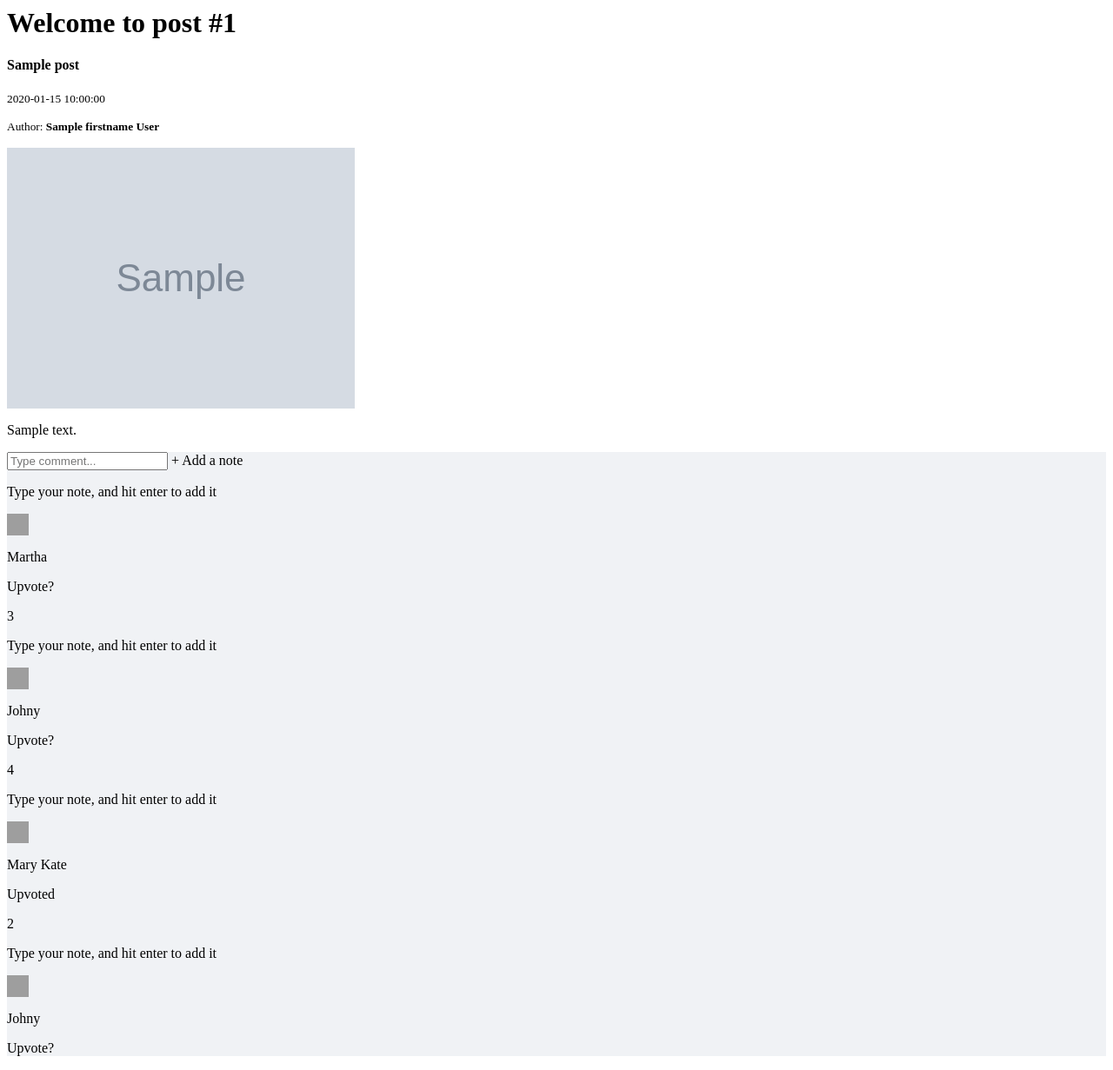
After one commit to manuba30/php, a PHP site: template views/template_page_post.phtml in a window 1280 px wide. The commit adds this page. Shown: the whole page at 87% size. Run offline with PHP 8.4, Linux system fonts and the light colour scheme; the template is opened without the code that fills it: most values are stand-ins (such as "Sample title", 1, 10 or a date in 2020); grey boxes marked "Sample" are stand-in pictures; grey boxes are pictures that could not be loaded.

Commit message:
creation individual for the posts and start of the profiles

```diff
--- a/views/base.phtml
+++ b/views/base.phtml
@@ -33,6 +33,9 @@
             </li>
             <li class="nav-item">
               <a class="nav-link <?php if ($page === 'contact') echo 'active'; ?>" href="?page=contact">Contact</a>
+            </li>
+            <li class="nav-item">
+              <a class="nav-link <?php if ($page === 'profiles') echo 'active'; ?>" href="?page=profiles">profiles</a>
             </li>
 
             <li class="nav-item dropdown">
--- /dev/null
+++ b/views/template_description_add.phtml
@@ -0,0 +1,3 @@
+<h1>update your biography</h1>
+
+<textarea maxlength="255" class="form-control" name="description" id="description" placeholder="Add a description"><?= $the_post['description'] ?></textarea
--- a/views/template_gallery.phtml
+++ b/views/template_gallery.phtml
@@ -27,9 +27,10 @@ function limitarCaracteres($texto, $limite) {
                 <h4><?= $post['title'] ?></h4>
                 <small><?= $post['created_at'] ?></small>
                 <p><small>Author: <strong><?= $post['firstname'] ?> <?= $post['lastname'] ?></strong></small></p>
-                <img id="posts" src="<?= $post['image'] ?>">
+                <a href="?page=page_post&id=<?= $post['id'] ?>"><img id="posts" src="<?= $post['image'] ?>"></a>
                 <div class="card-body" id="card">
                     <p class="card-text"><?= limitarCaracteres($post['description'], 100) ?></p>
+                    <a href="?page=page_post&id=<?= $post['id'] ?>" class="btn btn-dark">Read more</a>
                 </div>
             </div>
         </article>
--- /dev/null
+++ b/views/template_page_post.phtml
@@ -0,0 +1,104 @@
+<form method="POST" action="?page=page_post&id=<?= $the_post['id'] ?>">
+
+<h1>Welcome to post #<?= $post_id ?></h1>
+
+<article class="text-center mb-4">
+            <div class="card">
+                <h4><?= $post['title'] ?></h4>
+                <small><?= $post['created_at'] ?></small>
+                <p><small>Author: <strong><?= $post['firstname'] ?> <?= $post['lastname'] ?></strong></small></p>
+                <a href="?page=page_post&id=<?= $post['id'] ?>"><img id="posts" src="<?= $post['image'] ?>"></a>
+                <div class="card-body" id="card">
+                    <p class="card-text"><?= $post['description'] ?></p>
+
+                </div>
+            </div>
+        </article>
+
+        <div class="row d-flex justify-content-center">
+  <div class="col-md-8 col-lg-6">
+    <div class="card shadow-0 border" style="background-color: #f0f2f5;">
+      <div class="card-body p-4">
+        <div class="form-outline mb-4">
+          <input type="text" id="addANote" class="form-control" placeholder="Type comment..." />
+          <label class="form-label" for="addANote">+ Add a note</label>
+        </div>
+
+        <div class="card mb-4">
+          <div class="card-body">
+            <p>Type your note, and hit enter to add it</p>
+
+            <div class="d-flex justify-content-between">
+              <div class="d-flex flex-row align-items-center">
+                <img src="https://mdbcdn.b-cdn.net/img/Photos/Avatars/img%20(4).webp" alt="avatar" width="25"
+                  height="25" />
+                <p class="small mb-0 ms-2">Martha</p>
+              </div>
+              <div class="d-flex flex-row align-items-center">
+                <p class="small text-muted mb-0">Upvote?</p>
+                <i class="far fa-thumbs-up mx-2 fa-xs text-black" style="margin-top: -0.16rem;"></i>
+                <p class="small text-muted mb-0">3</p>
+              </div>
+            </div>
+          </div>
+        </div>
+
+        <div class="card mb-4">
+          <div class="card-body">
+            <p>Type your note, and hit enter to add it</p>
+
+            <div class="d-flex justify-content-between">
+              <div class="d-flex flex-row align-items-center">
+                <img src="https://mdbcdn.b-cdn.net/img/Photos/Avatars/img%20(32).webp" alt="avatar" width="25"
+                  height="25" />
+                <p class="small mb-0 ms-2">Johny</p>
+              </div>
+              <div class="d-flex flex-row align-items-center">
+                <p class="small text-muted mb-0">Upvote?</p>
+                <i class="far fa-thumbs-up mx-2 fa-xs text-black" style="margin-top: -0.16rem;"></i>
+                <p class="small text-muted mb-0">4</p>
+              </div>
+            </div>
+          </div>
+        </div>
+
+        <div class="card mb-4">
+          <div class="card-body">
+            <p>Type your note, and hit enter to add it</p>
+
+            <div class="d-flex justify-content-between">
+              <div class="d-flex flex-row align-items-center">
+                <img src="https://mdbcdn.b-cdn.net/img/Photos/Avatars/img%20(31).webp" alt="avatar" width="25"
+                  height="25" />
+                <p class="small mb-0 ms-2">Mary Kate</p>
+              </div>
+              <div class="d-flex flex-row align-items-center text-primary">
+                <p class="small mb-0">Upvoted</p>
+                <i class="fas fa-thumbs-up mx-2 fa-xs" style="margin-top: -0.16rem;"></i>
+                <p class="small mb-0">2</p>
+              </div>
+            </div>
+          </div>
+        </div>
+
+        <div class="card">
+          <div class="card-body">
+            <p>Type your note, and hit enter to add it</p>
+
+            <div class="d-flex justify-content-between">
+              <div class="d-flex flex-row align-items-center">
+                <img src="https://mdbcdn.b-cdn.net/img/Photos/Avatars/img%20(32).webp" alt="avatar" width="25"
+                  height="25" />
+                <p class="small mb-0 ms-2">Johny</p>
+              </div>
+              <div class="d-flex flex-row align-items-center">
+                <p class="small text-muted mb-0">Upvote?</p>
+                <i class="far fa-thumbs-up ms-2 fa-xs text-black" style="margin-top: -0.16rem;"></i>
+              </div>
+            </div>
+          </div>
+        </div>
+      </div>
+    </div>
+  </div>
+</div>
```
Also changed, not shown: controllers/controller_page_post.php (added, +19 -0 lines), controllers/controller_profiles.php (added, +12 -0 lines), mysql.sql (added, +169 -0 lines), views/template_profiles.phtml (added, +20 -0 lines), controllers/controller_description_add.php (added).
